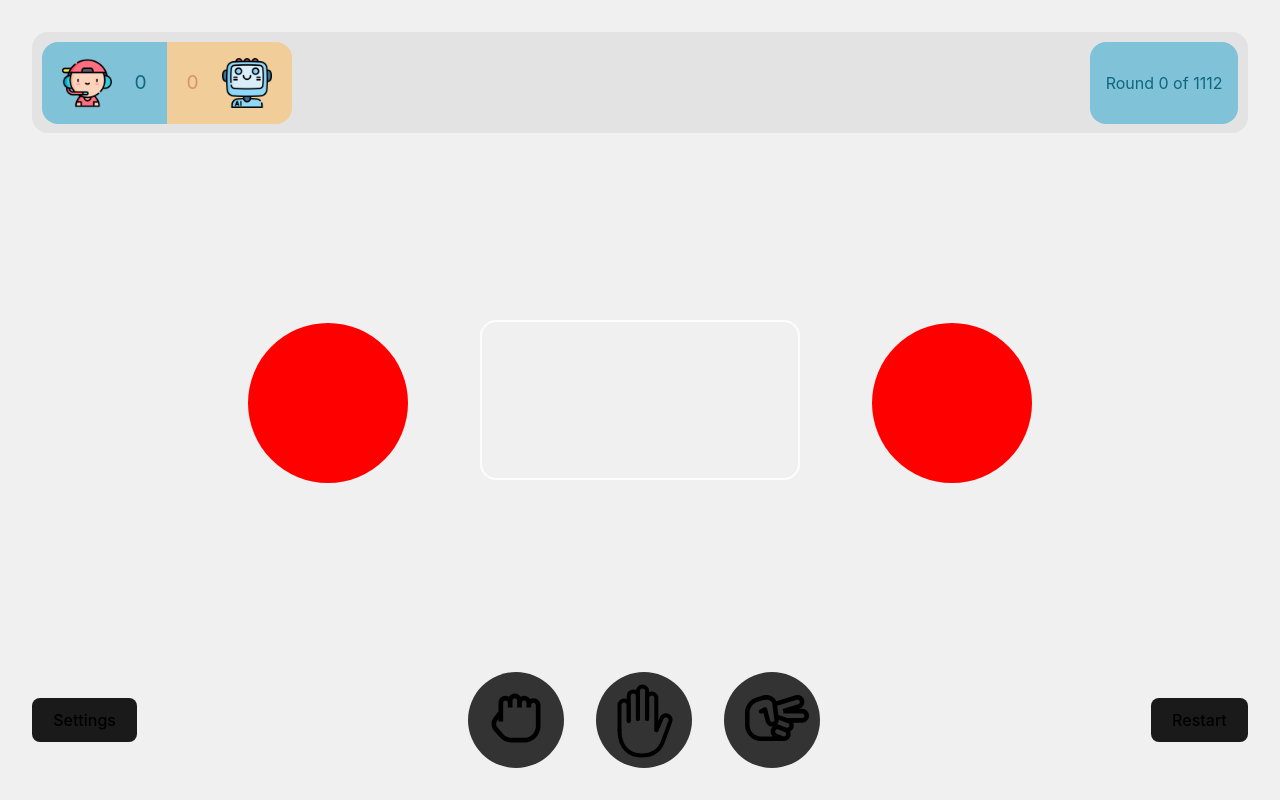
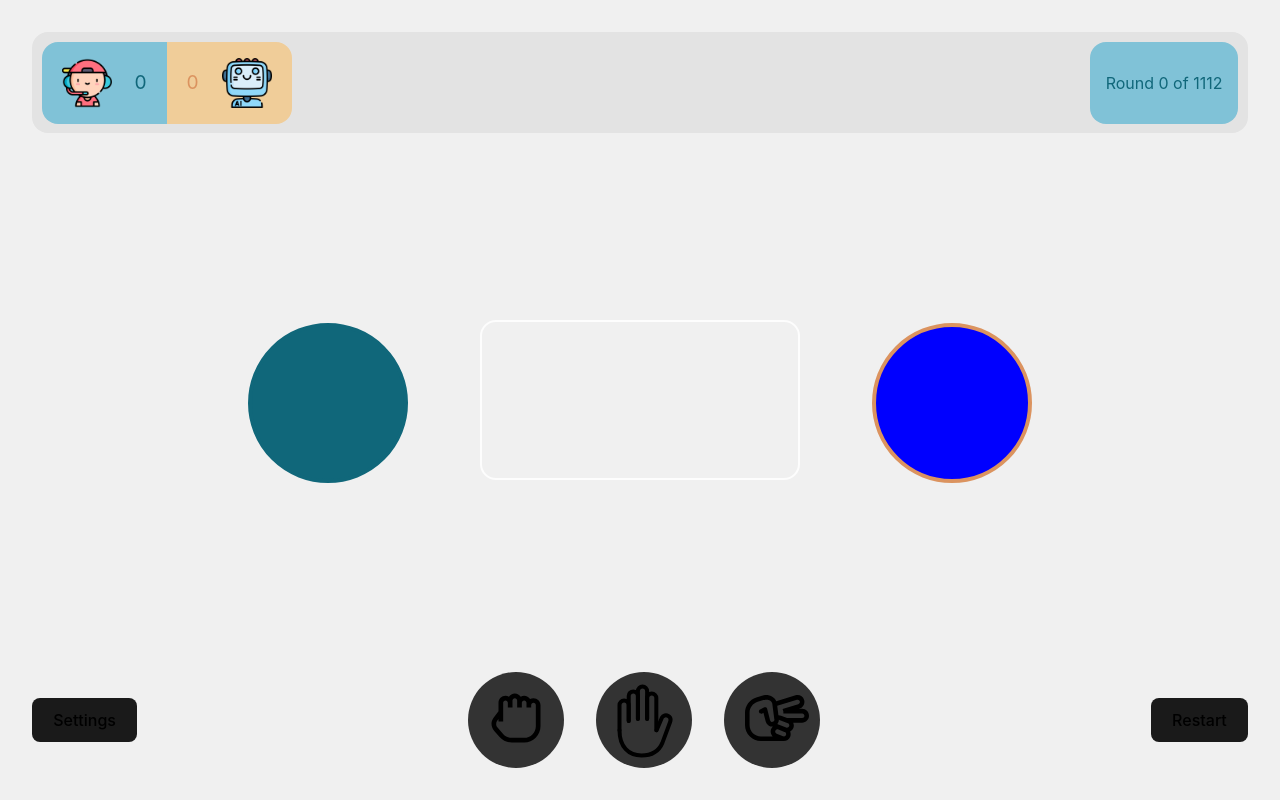
Before and after one commit to bouchra-yousra/Shifumi, a React (Vite) app: page / in a window 1280 px wide. Built offline with nearby package versions, Linux system fonts and the light colour scheme.

Commit message:
update playground cards style

```diff
--- a/src/components/playground/Card.tsx
+++ b/src/components/playground/Card.tsx
@@ -4,10 +4,12 @@ import { CardContainer } from "./CardContainer";
 
 type CardProps = {
   controler?: boolean;
+  isPlayer?: boolean;
 };
 
 export const Card = ({
   controler,
+  isPlayer,
   children,
 }: CardProps & PropsWithChildren) => {
   const containerAnimationController = useAnimation();
@@ -16,12 +18,20 @@ export const Card = ({
   useEffect(() => {
     if (controler) {
       containerAnimationController.start({ rotateY: 0 }).then(() => {
-        containerAnimationController.start({ background: ["red", "green"] });
+        containerAnimationController.start({
+          background: isPlayer
+            ? ["var(--primary-dark)", "var(--primary)"]
+            : ["var(--acces-dark)", "var(--acces)"],
+        });
         elementAnimationController.start({ opacity: 1 });
       });
     } else {
       containerAnimationController.start({ rotateY: 180 }).then(() => {
-        containerAnimationController.start({ background: ["green", "red"] });
+        containerAnimationController.start({
+          background: isPlayer
+            ? ["var(--primary)", "var(--primary-dark)"]
+            : ["var(--acces", "var(--acces-dark))"],
+        });
       });
     }
   }, [controler]);
@@ -34,6 +44,7 @@ export const Card = ({
       }}
       animate={containerAnimationController}
       transition={{ duration: 0.6 }}
+      isPlayer={isPlayer}
     >
       <motion.div
         key={children}
--- a/src/components/playground/CardContainer.tsx
+++ b/src/components/playground/CardContainer.tsx
@@ -1,12 +1,18 @@
 import { motion } from "framer-motion";
 import { styled } from "styled-components";
 
-export const CardContainer = styled(motion.div)`
+type CardContainerProps = {
+  isPlayer?: boolean;
+};
+
+export const CardContainer = styled(motion.div)<CardContainerProps>`
   display: flex;
   justify-content: center;
   align-items: center;
   width: 10rem;
   height: 10rem;
   border-radius: 100%;
-  background-color: tomato;
+  border: 4px solid
+    ${({ isPlayer }) =>
+      isPlayer ? "var(--primary-dark)" : "var(--acces-dark)"};
 `;
--- a/src/components/playground/PlayGround.tsx
+++ b/src/components/playground/PlayGround.tsx
@@ -4,17 +4,24 @@ import { Section } from "./Section";
 import { Rock, Paper, Scissor } from "../../Icons";
 import { Card } from "./Card";
 
-import { useEffect } from "react";
-
 type PlayGroundProps = {
   playerChoice?: GameChoice;
   computerChoice?: GameChoice;
 };
 
-const Component = {
-  [GameChoice.ROCK]: <Rock />,
-  [GameChoice.PAPER]: <Paper />,
-  [GameChoice.SCISSORS]: <Scissor />,
+const icons = {
+  [GameChoice.ROCK]: {
+    player: <Rock color={"var(--primary-dark"} />,
+    computer: <Rock color={"var(--acces-dark"} />,
+  },
+  [GameChoice.PAPER]: {
+    player: <Paper color={"var(--primary-dark"} />,
+    computer: <Paper color={"var(--acces-dark"} />,
+  },
+  [GameChoice.SCISSORS]: {
+    player: <Scissor color={"var(--primary-dark"} />,
+    computer: <Scissor color={"var(--acces-dark"} />,
+  },
 };
 
 export const PlayGround = ({
@@ -22,15 +29,15 @@ export const PlayGround = ({
   computerChoice,
 }: PlayGroundProps) => {
   return (
-    <PlayGroundContainer style={{}}>
+    <PlayGroundContainer>
       <Section>
-        <Card controler={!!playerChoice}>
-          {playerChoice && Component?.[playerChoice]}
+        <Card controler={!!playerChoice} isPlayer={true}>
+          {playerChoice && icons?.[playerChoice]?.player}
         </Card>
       </Section>
       <Section>
-        <Card controler={!!computerChoice}>
-          {computerChoice && Component?.[computerChoice]}
+        <Card controler={!!computerChoice} isPlayer={false}>
+          {computerChoice && icons?.[computerChoice]?.computer}
         </Card>
       </Section>
     </PlayGroundContainer>
```
